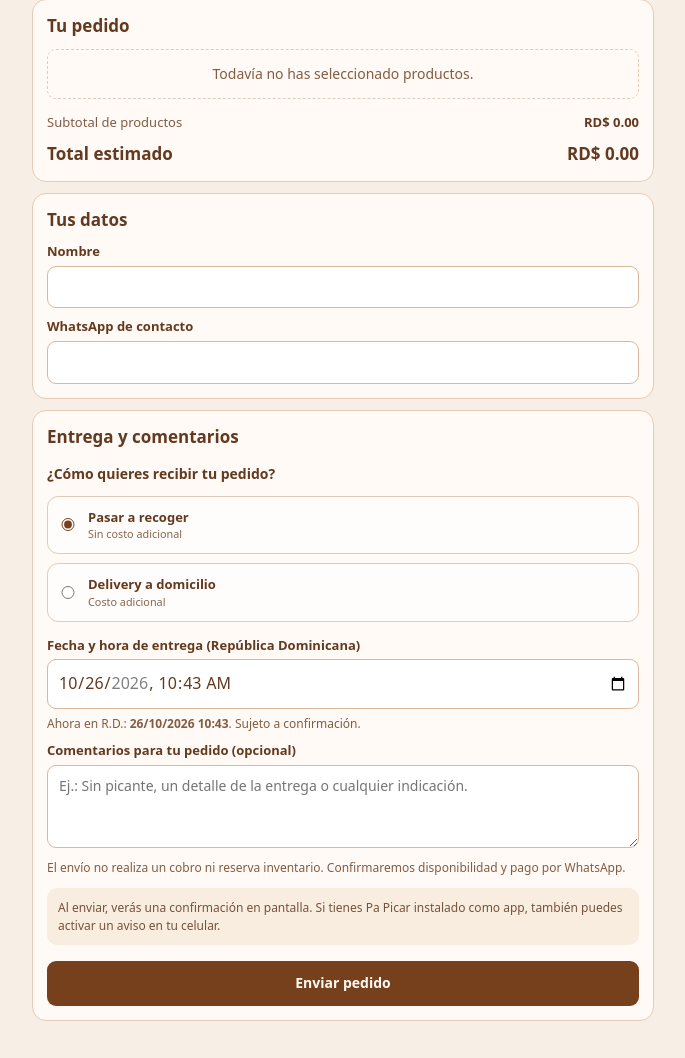
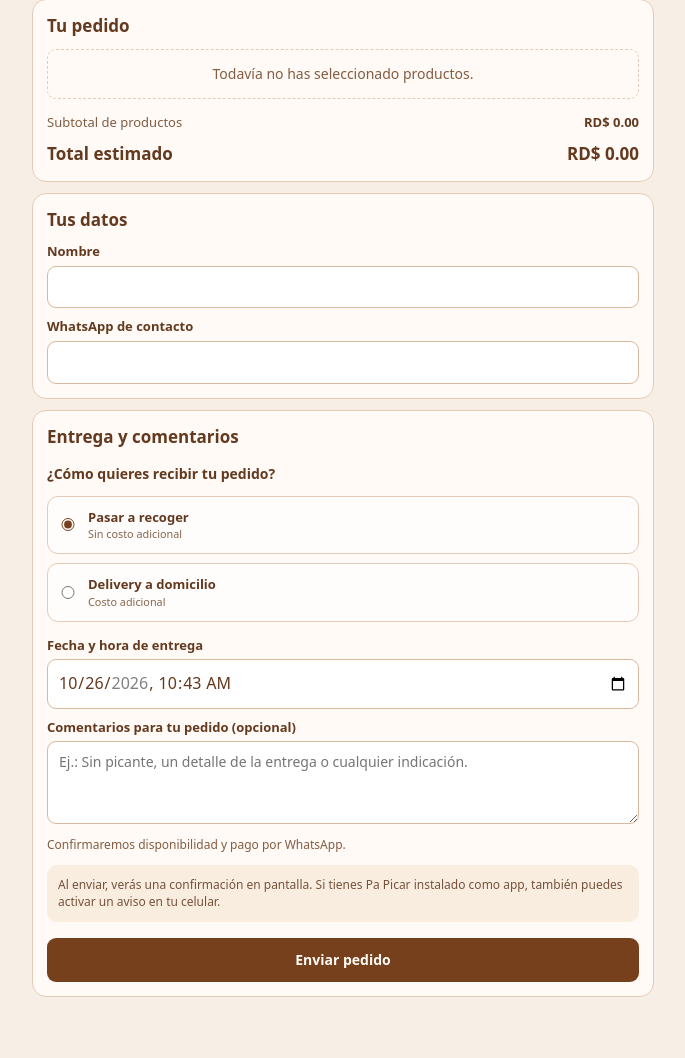
Before and after one commit to matiascorderoedwin-cmyk/Pa-picar, a Flask app: page /pedir in a window 1280 px wide. Shown: the part 391-1449 px from the top of the page, without its empty margins (297-982 px from the left). After the commit the page ends 1388 px from the top, so only its background shows below. Run offline with Flask 3, Linux system fonts and the light colour scheme; data that the repository does not hold is empty; some libraries are stand-ins or nearby versions.

Commit message:
Clean up public order date, time and comment help copy

```diff
--- a/templates/pedir.html
+++ b/templates/pedir.html
@@ -68,7 +68,6 @@
     .aviso-opcional { margin:12px 0 4px; background:#f9eddf; border-radius:10px; padding:11px; }
     .aviso-opcional button { padding:9px 12px; margin-top:7px; width:100%; }
     .aviso-opcional p { font-size:12px; margin:0; color:#75523c; }
-    .reloj-compacto { font-size:12px; color:#835c43; margin:6px 0 4px; }
     textarea { width: 100%; min-width: 0; border: 1px solid #d8b99e; background: white; color: #63391f; padding: 10px 11px; border-radius: 9px; font: inherit; resize: vertical; }
     .ayuda-entrega { font-size: 12px; color: #835c43; }
     .titulo-entrega { font-size: 14px; font-weight: 800; margin: 15px 0 4px; }
@@ -177,15 +176,14 @@
         </div>
 
         <div class="campo-entrega">
-          <label for="fecha_hora_entrega">Fecha y hora de entrega (República Dominicana)</label>
+          <label for="fecha_hora_entrega">Fecha y hora de entrega</label>
           <input id="fecha_hora_entrega" name="fecha_hora_entrega" type="datetime-local" step="60" required>
-          <p class="reloj-compacto">Ahora en R.D.: <strong id="reloj-rd">Calculando...</strong>. Sujeto a confirmación.</p>
         </div>
 
         <label for="comentarios">Comentarios para tu pedido (opcional)</label>
         <textarea id="comentarios" name="comentarios" rows="3" maxlength="500"
           placeholder="Ej.: Sin picante, un detalle de la entrega o cualquier indicación."></textarea>
-        <p class="ayuda">El envío no realiza un cobro ni reserva inventario. Confirmaremos disponibilidad y pago por WhatsApp.</p>
+        <p class="ayuda">Confirmaremos disponibilidad y pago por WhatsApp.</p>
         <div class="aviso-opcional">
           <p>Al enviar, verás una confirmación en pantalla. Si tienes Pa Picar instalado como app, también puedes activar un aviso en tu celular.</p>
           <button id="activar-aviso-cliente" type="button" hidden>Activar aviso de pedido recibido</button>
@@ -442,14 +440,12 @@
         const valor=tipo=>partes.find(p=>p.type===tipo)?.value||'';
         return {
           fecha:valor('year')+'-'+valor('month')+'-'+valor('day'),
-          hora:valor('hour')+':'+valor('minute'),
-          mostrar:valor('day')+'/'+valor('month')+'/'+valor('year')+' '+valor('hour')+':'+valor('minute')
+          hora:valor('hour')+':'+valor('minute')
         };
       }
       function refrescarHora() {
         const ahora=horaRD();
         const actual=ahora.fecha+'T'+ahora.hora;
-        document.getElementById('reloj-rd').textContent=ahora.mostrar;
         fechaHora.min=actual;
         const p=ahora.fecha.split('-').map(Number);
         const tope=new Date(Date.UTC(p[0],p[1]-1,p[2]+60));
```
